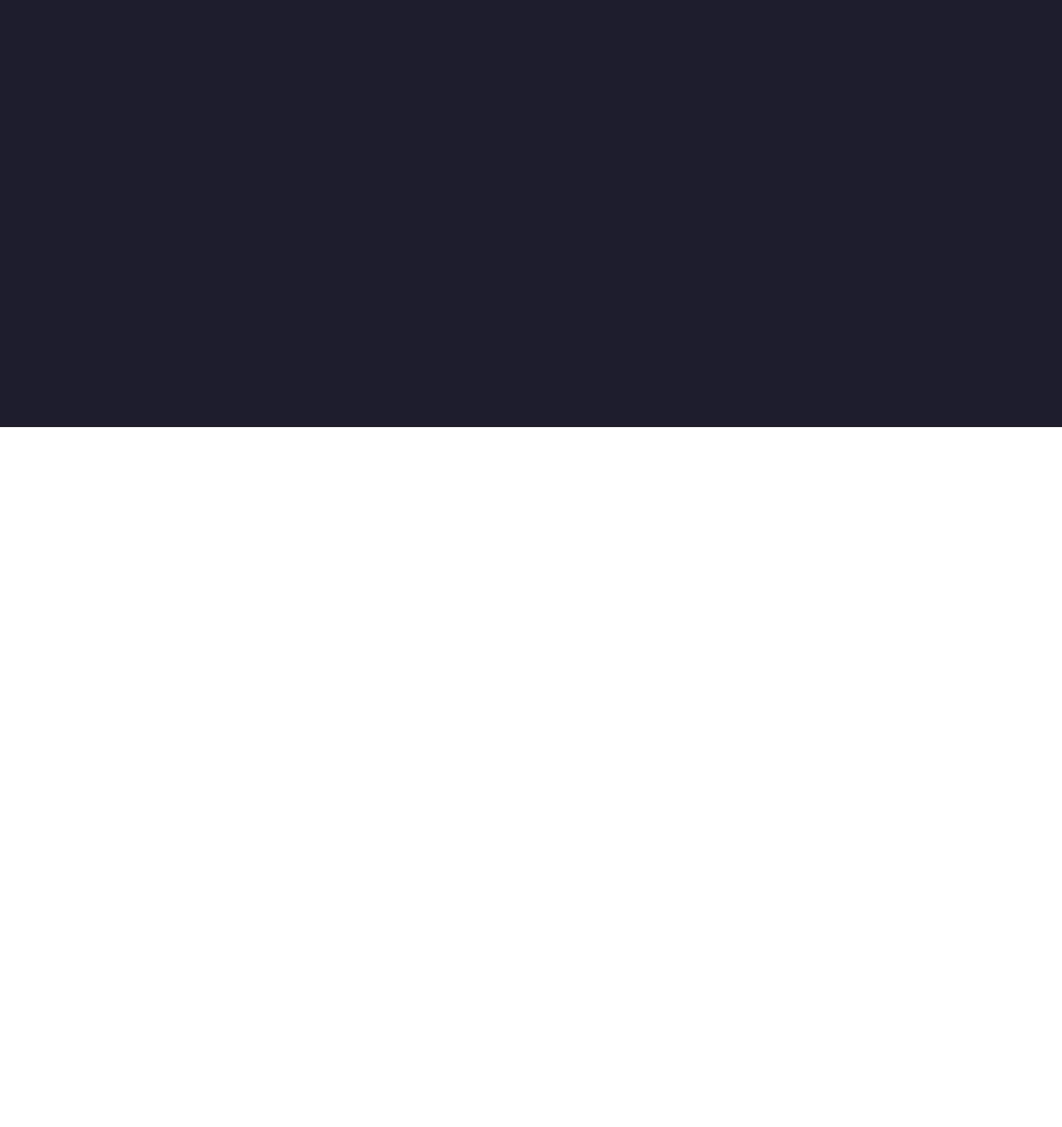
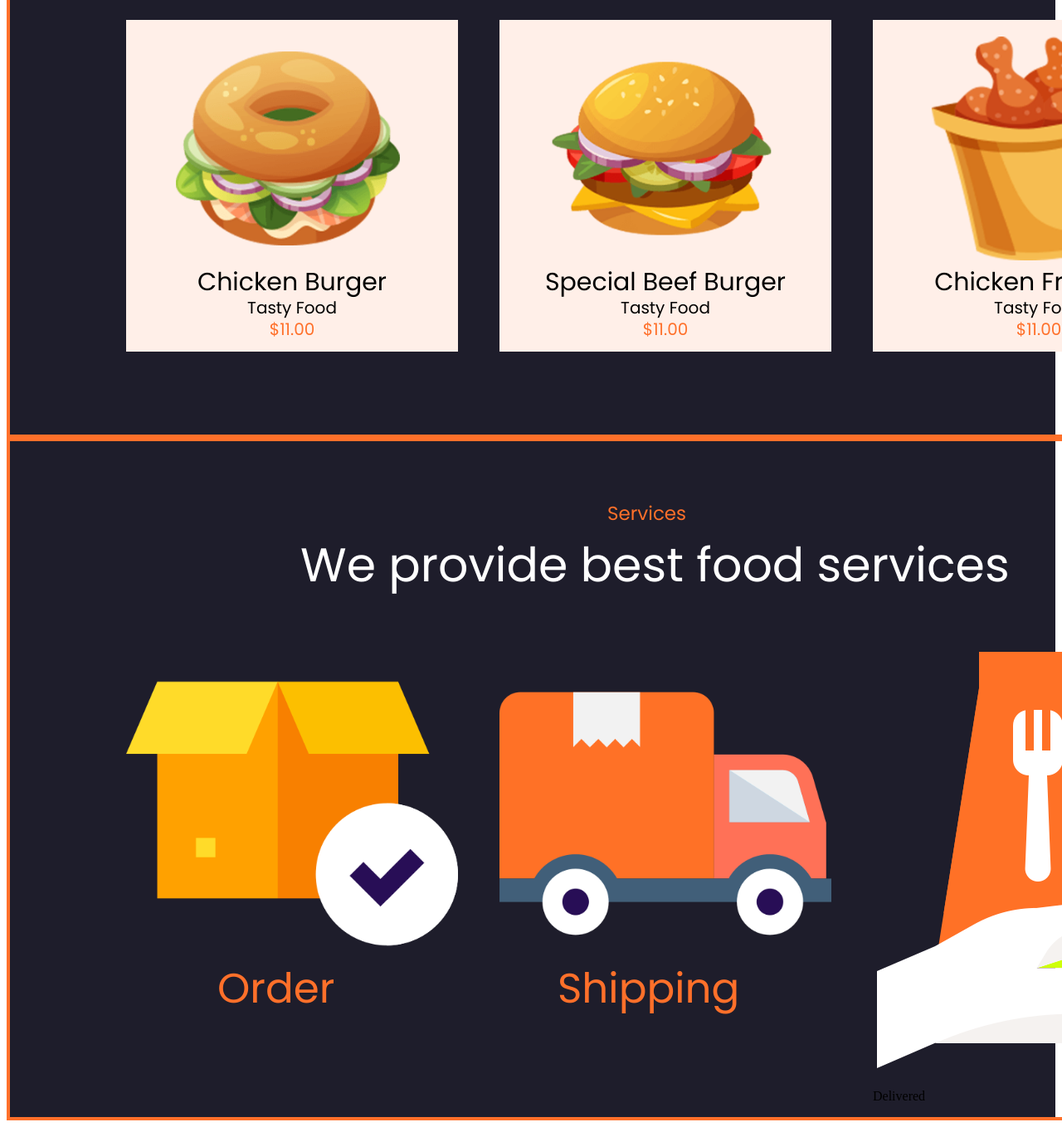
Before and after one commit to SantiagoFernandezVasquez/proyectoWeb, a plain HTML site: page index.html in a window 1280 px wide. Shown: the part 1634-2993 px from the top of the page at 83% size. Before the commit the page ends 2149 px from the top, so only its background shows below. Drawn offline with Linux system fonts and the light colour scheme.

Commit message:
Termine la tercera pagina

```diff
--- a/Css/style.css
+++ b/Css/style.css
@@ -14,6 +14,10 @@
     width: 1580px;
 }
 .container3 {
+    border: 4px solid #ff702a;
+    width: 1580px;
+}
+.container4 {
     border: 4px solid #ff702a;
     width: 1580px;
 }
@@ -173,8 +177,9 @@
 .texto3 {
     color: white;
     font-size: 57px;
-    margin-left: 490px;
+    margin-left: 430px;
     margin-top: -55px;
+    font-family: "Poppins", sans-serif;
 }
 .productos {
     display: flex;
@@ -197,17 +202,20 @@
     text-align: center;
     font-size: 30px;
     margin-top: -30px;
+    font-family: "Poppins", sans-serif;
 }
 .tipo {
     text-align: center;
     font-size: 20px;
-    margin-top: -24px;
+    margin-top: -37px;
+    font-family: "Poppins", sans-serif;
 }
 .price {
     text-align: center;
     color: #ff702a;
     font-size: 20px;
-    margin-top: -17px;
+    margin-top: -24px;
+    font-family: "Poppins", sans-serif;
 }
 .product2 {
     height: 400px;
@@ -228,3 +236,46 @@
     margin-left: 60px;
     margin-top: 20px;
 }
+.titulo2 {
+    color: #ff702a;
+    font-size: 23px;
+    margin-left: 720px;
+    margin-top: 70px;
+    font-family: "Poppins", sans-serif;
+}
+.texto4 {
+    color: white;
+    font-size: 57px;
+    margin-left: 350px;
+    margin-top: -55px;
+    font-family: "Poppins", sans-serif;
+}
+.imagenes {
+    display: flex;
+    flex-direction: row;
+    gap: 50px;
+}
+.image1 img {
+    margin-left: 140px;
+    width: 400px;
+}
+.image1 p {
+    color: #ff702a;
+    font-family: "Poppins", sans-serif;
+    font-size: 50px;
+    margin-top: -30px;
+    margin-left: 250px;
+}
+.image2 img {
+    width: 400px;
+}
+.image2 p {
+    color: #ff702a;
+    font-family: "Poppins", sans-serif;
+    font-size: 50px;
+    margin-top: -30px;
+    margin-left: 70px;
+}
+.image3 img {
+
+}
--- a/index.html
+++ b/index.html
@@ -130,6 +130,28 @@
                 </div>
             </div>
         </div>
+        <div class="container4">
+            <div class="titulo2">
+                <p>Services</p>
+            </div>
+            <div class="texto4">
+                <p>We provide best food services</p>
+            </div>
+            <div class="imagenes">
+                <div class="image1">
+                    <img src="Storage/Img/s1.png">
+                    <p>Order</p>
+                </div>
+                <div class="image2">
+                    <img src="Storage/Img/s2.png">
+                    <p>Shipping</p>
+                </div>
+                <div class="image3">
+                    <img src="Storage/Img/s3.png">
+                    <p>Delivered</p>
+                </div>
+            </div>
+        </div>
     </div>
 </body>
 </html>
```
